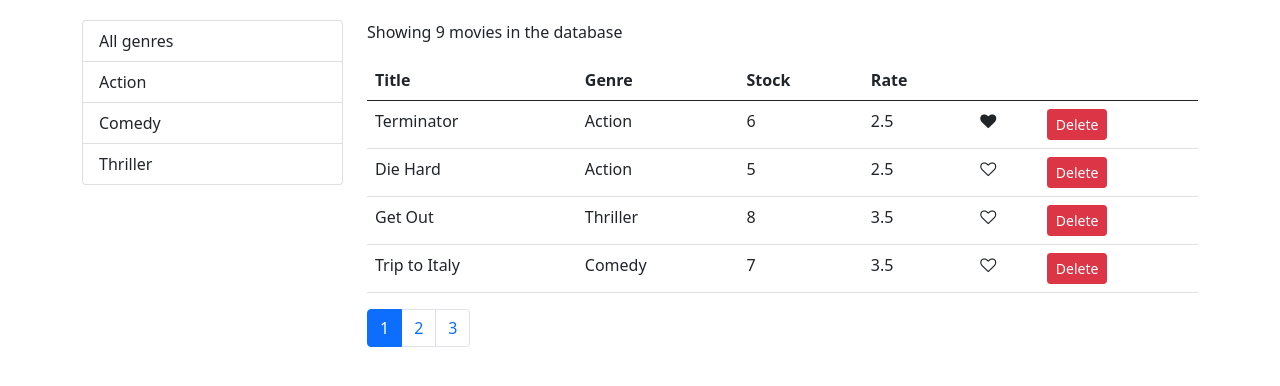
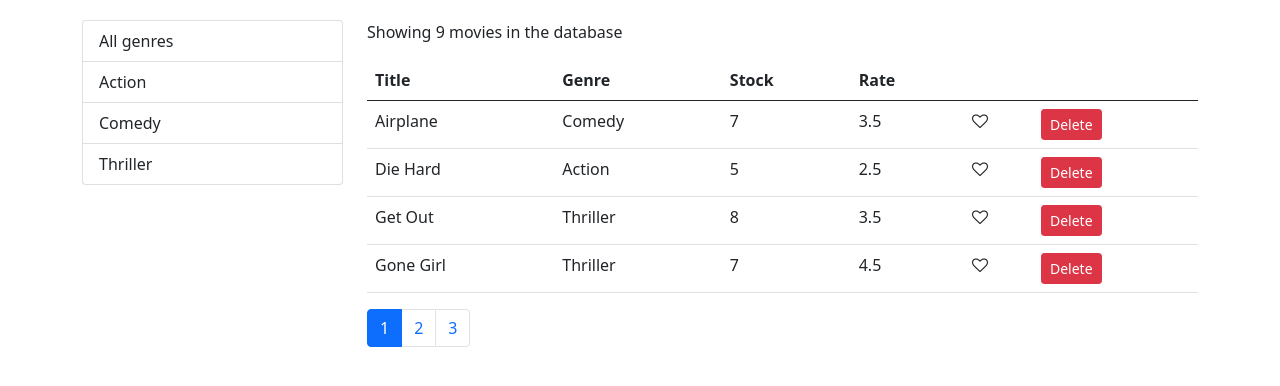
Before and after one commit to devsambuca/Vidly, a React (Create React App) app: page / in a window 1280 px wide. Shown: the top 386 px of the page. Built offline with nearby package versions, Linux system fonts and the light colour scheme.

Commit message:
Sorting-Implementing sorting

```diff
--- a/src/components/Movies.js
+++ b/src/components/Movies.js
@@ -1,14 +1,21 @@
 import React, { Component } from 'react';
 import { getMovies } from '../services/fakeMovieService';
 import { getGenres } from '../services/fakeGenreService';
-import MoviesTable from './moviesTable';
+import MoviesTable from './MoviesTable';
 import ListGroup from './common/ListGroup';
 import Pagination from './common/Pagination';
 import { paginate } from '../utils/paginate';
+import _ from 'lodash';
 class Movies extends Component {
-  state = { movies: getMovies(), genres: [], currentPage: 1, pageSize: 4 };
+  state = {
+    movies: getMovies(),
+    genres: [],
+    currentPage: 1,
+    pageSize: 4,
+    sortColumn: { path: 'title', order: 'asc' },
+  };
   componentDidMount() {
-    const genres = [{ name: 'All genres' }, ...getGenres()];
+    const genres = [{ _id: '', name: 'All genres' }, ...getGenres()];
 
     this.setState({ movies: getMovies(), genres });
   }
@@ -31,9 +38,19 @@
     movies[index].liked = !movies[index].liked;
     this.setState({ movies });
   };
+  handleSort = (path) => {
+    const sortColumn = { ...this.state.sortColumn };
+    if (sortColumn.path === path) sortColumn.order = sortColumn.order === 'asc' ? 'desc' : 'asc';
+    else {
+      sortColumn.path = path;
+      sortColumn.order = 'asc';
+    }
+    this.setState({ sortColumn });
+  };
+
   render() {
     const { length: count } = this.state.movies;
-    const { pageSize, currentPage, selectedGenre, movies: allMovies } = this.state;
+    const { pageSize, currentPage, sortColumn, selectedGenre, movies: allMovies } = this.state;
 
     if (count === 0) return <p>There are no movies in the database</p>;
 
@@ -42,7 +59,9 @@
         ? allMovies.filter((m) => m.genre._id === selectedGenre._id)
         : allMovies;
 
-    const movies = paginate(filtered, currentPage, pageSize);
+    const sorted = _.orderBy(filtered, [sortColumn.path], [sortColumn.order]);
+
+    const movies = paginate(sorted, currentPage, pageSize);
 
     return (
       <div className="row">
@@ -55,7 +74,12 @@
         </div>
         <div className="col">
           <p>Showing {filtered.length} movies in the database</p>
-          <MoviesTable movies={movies} onDelete={this.handleDelete} onLike={this.handleLike} />
+          <MoviesTable
+            movies={movies}
+            onSort={this.handleSort}
+            onDelete={this.handleDelete}
+            onLike={this.handleLike}
+          />
           <Pagination
             itemsCount={filtered.length}
             pageSize={pageSize}
--- a/src/components/moviesTable.js
+++ b/src/components/moviesTable.js
@@ -2,16 +2,16 @@
 import Like from './common/Like';
 
 const MoviesTable = (props) => {
-  const { movies, onDelete, onLike } = props;
+  const { movies, onDelete, onLike, onSort } = props;
 
   return (
     <table className="table">
       <thead>
         <tr>
-          <th>Title</th>
-          <th>Genre</th>
-          <th>Stock</th>
-          <th>Rate</th>
+          <th onClick={() => onSort('title')}>Title</th>
+          <th onClick={() => onSort('genre.name')}>Genre</th>
+          <th onClick={() => onSort('numberInStock')}>Stock</th>
+          <th onClick={() => onSort('dailyRentalRate')}>Rate</th>
           <th></th>
           <th></th>
         </tr>
```
